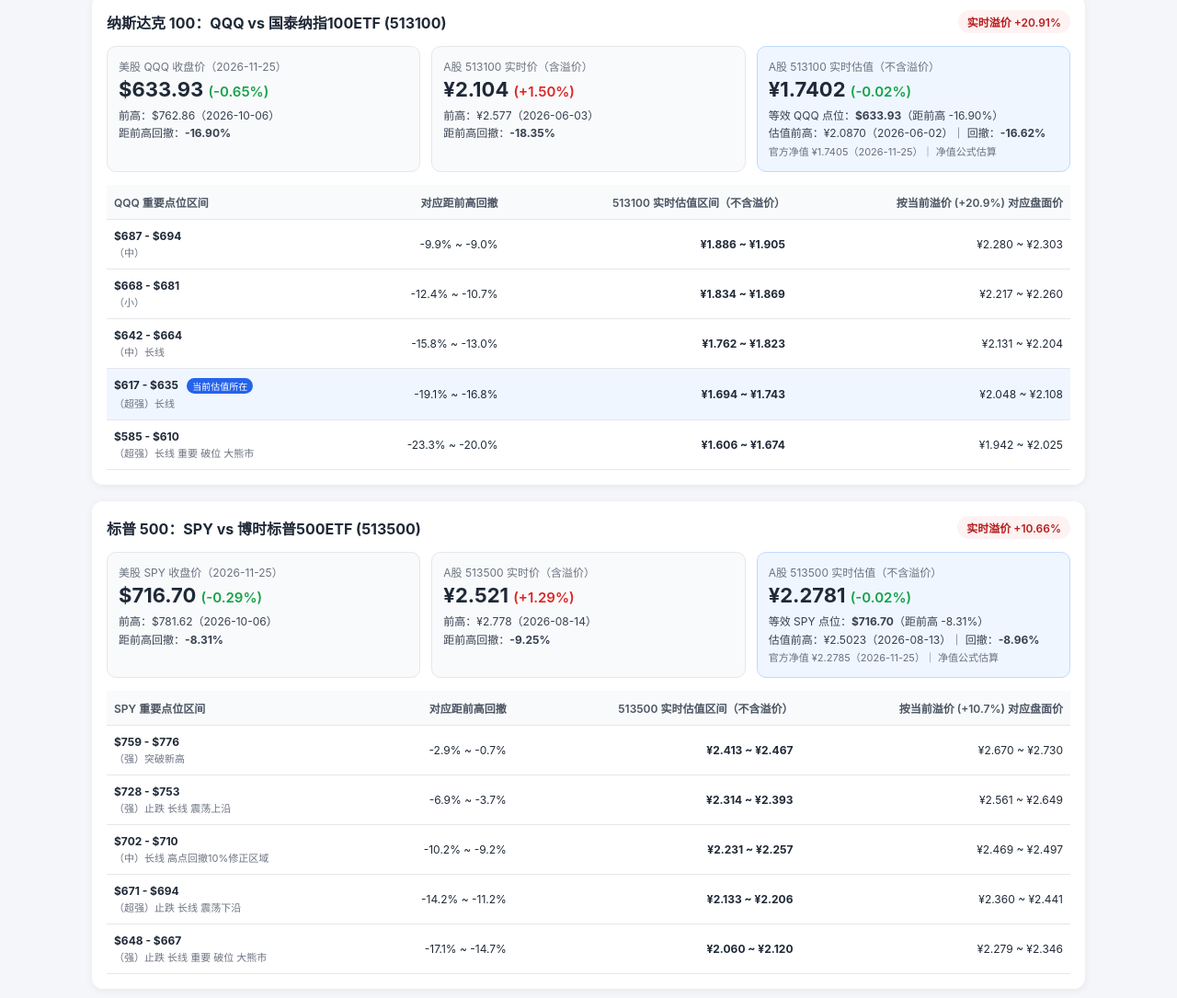
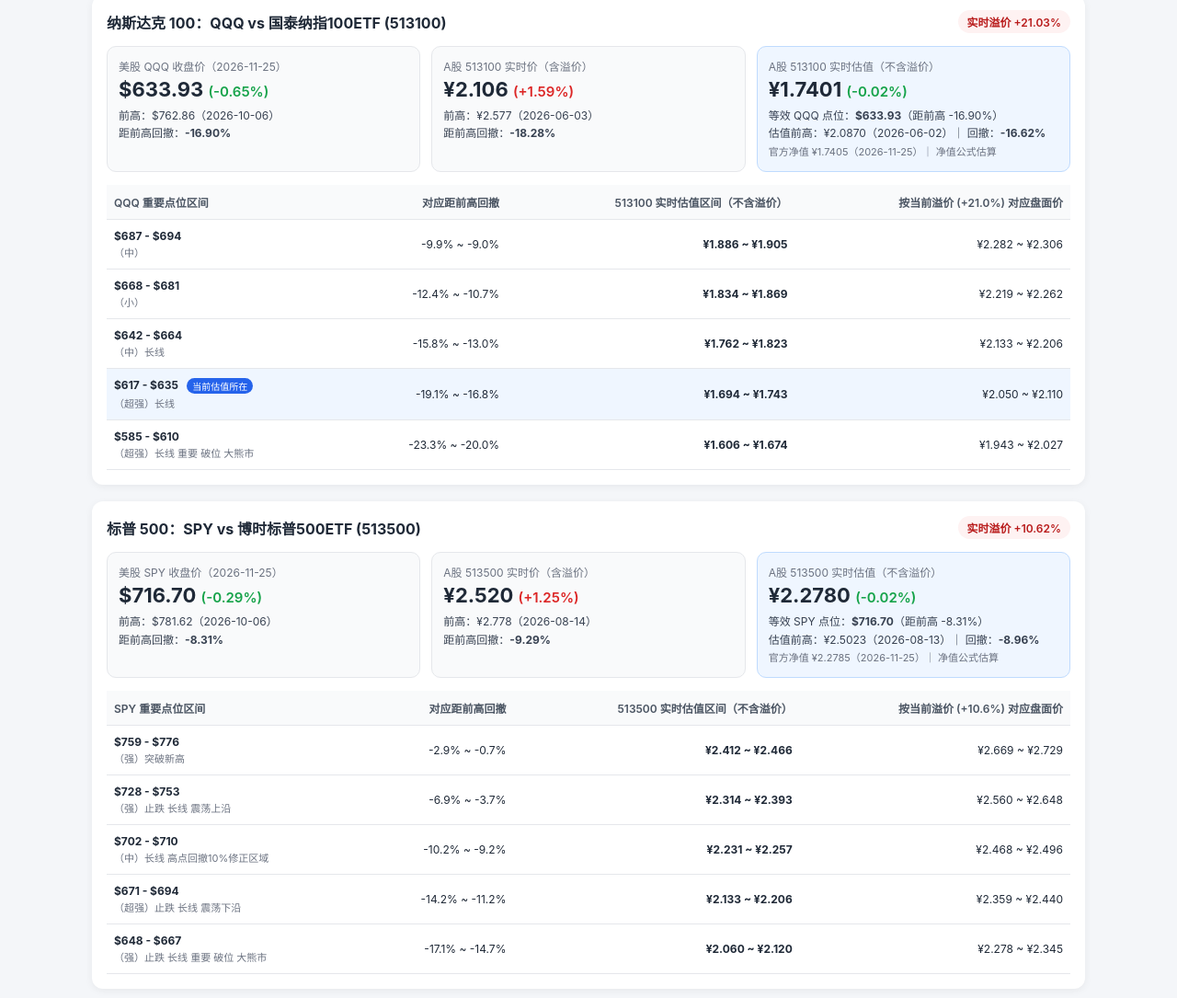
Before and after one commit to wz299/etf-monitor, a plain HTML site: page index.html in a window 1280 px wide. Shown: the part 639-1724 px from the top of the page at 92% size. Drawn offline with Linux system fonts and the light colour scheme.

Commit message:
chore: update ETF dashboard

```diff
--- a/index.html
+++ b/index.html
@@ -41,13 +41,13 @@
   <div class="container">
     <header>
       <h1>QQQ / SPY 与 A股跨境 ETF 盘中监控</h1>
-      <div class="meta">更新时间（北京时间）：2026-11-27 10:45:05 ｜ USD/CNY：6.6628</div>
+      <div class="meta">更新时间（北京时间）：2026-11-27 10:55:19 ｜ USD/CNY：6.6625</div>
     </header>
 
         <section class="card">
           <div class="card-header">
             <h2>纳斯达克 100：QQQ vs 嘉实纳指100ETF (159501)</h2>
-            <span class="badge badge-danger">实时溢价 +22.05%</span>
+            <span class="badge badge-danger">实时溢价 +21.99%</span>
           </div>
 
           <div class="grid">
@@ -60,16 +60,16 @@
 
             <div class="box">
               <div class="label">A股 159501 实时价（含溢价）</div>
-              <div class="value">¥1.995 <span class="up">(+1.58%)</span></div>
+              <div class="value">¥1.994 <span class="up">(+1.53%)</span></div>
               <div class="sub">前高：¥2.255（2026-10-12）</div>
-              <div class="sub">距前高回撤：<strong>-11.53%</strong></div>
+              <div class="sub">距前高回撤：<strong>-11.57%</strong></div>
             </div>
 
             <div class="box highlight">
               <div class="label">A股 159501 实时估值（不含溢价）</div>
-              <div class="value">¥1.6346 <span class="down">(-0.02%)</span></div>
+              <div class="value">¥1.6345 <span class="down">(-0.02%)</span></div>
               <div class="sub">等效 QQQ 点位：<strong>$633.93</strong>（距前高 -16.90%）</div>
-              <div class="sub">估值前高：¥1.9591（2026-06-02）｜ 回撤：<strong>-16.56%</strong></div>
+              <div class="sub">估值前高：¥1.9591（2026-06-02）｜ 回撤：<strong>-16.57%</strong></div>
               <div class="sub muted">官方净值 ¥1.6349（2026-11-25）｜ 净值公式估算</div>
             </div>
           </div>
@@ -90,35 +90,35 @@
                 <td><strong>$687 - $694</strong><div class="zone-tag">（中）</div></td>
                 <td>-9.9% ~ -9.0%</td>
                 <td><strong>¥1.771 ~ ¥1.789</strong></td>
-                <td>¥2.162 ~ ¥2.184</td>
+                <td>¥2.161 ~ ¥2.183</td>
               </tr>
 
               <tr>
                 <td><strong>$668 - $681</strong><div class="zone-tag">（小）</div></td>
                 <td>-12.4% ~ -10.7%</td>
                 <td><strong>¥1.722 ~ ¥1.756</strong></td>
-                <td>¥2.102 ~ ¥2.143</td>
+                <td>¥2.101 ~ ¥2.142</td>
               </tr>
 
               <tr>
                 <td><strong>$642 - $664</strong><div class="zone-tag">（中）长线</div></td>
                 <td>-15.8% ~ -13.0%</td>
                 <td><strong>¥1.655 ~ ¥1.712</strong></td>
-                <td>¥2.020 ~ ¥2.090</td>
+                <td>¥2.019 ~ ¥2.089</td>
               </tr>
 
               <tr class="active-zone">
                 <td><strong>$617 - $635</strong> <span class="now-pill">当前估值所在</span><div class="zone-tag">（超强）长线</div></td>
                 <td>-19.1% ~ -16.8%</td>
                 <td><strong>¥1.591 ~ ¥1.637</strong></td>
-                <td>¥1.942 ~ ¥1.998</td>
+                <td>¥1.941 ~ ¥1.997</td>
               </tr>
 
               <tr>
                 <td><strong>$585 - $610</strong><div class="zone-tag">（超强）长线 重要 破位 大熊市</div></td>
                 <td>-23.3% ~ -20.0%</td>
                 <td><strong>¥1.508 ~ ¥1.573</strong></td>
-                <td>¥1.841 ~ ¥1.920</td>
+                <td>¥1.840 ~ ¥1.919</td>
               </tr>
 
               </tbody>
@@ -129,7 +129,7 @@
         <section class="card">
           <div class="card-header">
             <h2>纳斯达克 100：QQQ vs 国泰纳指100ETF (513100)</h2>
-            <span class="badge badge-danger">实时溢价 +20.91%</span>
+            <span class="badge badge-danger">实时溢价 +21.03%</span>
           </div>
 
           <div class="grid">
@@ -142,14 +142,14 @@
 
             <div class="box">
               <div class="label">A股 513100 实时价（含溢价）</div>
-              <div class="value">¥2.104 <span class="up">(+1.50%)</span></div>
+              <div class="value">¥2.106 <span class="up">(+1.59%)</span></div>
               <div class="sub">前高：¥2.577（2026-06-03）</div>
-              <div class="sub">距前高回撤：<strong>-18.35%</strong></div>
+              <div class="sub">距前高回撤：<strong>-18.28%</strong></div>
             </div>
 
             <div class="box highlight">
               <div class="label">A股 513100 实时估值（不含溢价）</div>
-              <div class="value">¥1.7402 <span class="down">(-0.02%)</span></div>
+              <div class="value">¥1.7401 <span class="down">(-0.02%)</span></div>
               <div class="sub">等效 QQQ 点位：<strong>$633.93</strong>（距前高 -16.90%）</div>
               <div class="sub">估值前高：¥2.0870（2026-06-02）｜ 回撤：<strong>-16.62%</strong></div>
               <div class="sub muted">官方净值 ¥1.7405（2026-11-25）｜ 净值公式估算</div>
@@ -163,7 +163,7 @@
                   <th>QQQ 重要点位区间</th>
                   <th>对应距前高回撤</th>
                   <th>513100 实时估值区间（不含溢价）</th>
-                  <th>按当前溢价 (+20.9%) 对应盘面价</th>
+                  <th>按当前溢价 (+21.0%) 对应盘面价</th>
                 </tr>
               </thead>
               <tbody>
@@ -172,35 +172,35 @@
                 <td><strong>$687 - $694</strong><div class="zone-tag">（中）</div></td>
                 <td>-9.9% ~ -9.0%</td>
                 <td><strong>¥1.886 ~ ¥1.905</strong></td>
-                <td>¥2.280 ~ ¥2.303</td>
+                <td>¥2.282 ~ ¥2.306</td>
               </tr>
 
               <tr>
                 <td><strong>$668 - $681</strong><div class="zone-tag">（小）</div></td>
                 <td>-12.4% ~ -10.7%</td>
                 <td><strong>¥1.834 ~ ¥1.869</strong></td>
-                <td>¥2.217 ~ ¥2.260</td>
+                <td>¥2.219 ~ ¥2.262</td>
               </tr>
 
               <tr>
                 <td><strong>$642 - $664</strong><div class="zone-tag">（中）长线</div></td>
                 <td>-15.8% ~ -13.0%</td>
                 <td><strong>¥1.762 ~ ¥1.823</strong></td>
-                <td>¥2.131 ~ ¥2.204</td>
+                <td>¥2.133 ~ ¥2.206</td>
               </tr>
 
               <tr class="active-zone">
                 <td><strong>$617 - $635</strong> <span class="now-pill">当前估值所在</span><div class="zone-tag">（超强）长线</div></td>
                 <td>-19.1% ~ -16.8%</td>
                 <td><strong>¥1.694 ~ ¥1.743</strong></td>
-                <td>¥2.048 ~ ¥2.108</td>
+                <td>¥2.050 ~ ¥2.110</td>
               </tr>
 
               <tr>
                 <td><strong>$585 - $610</strong><div class="zone-tag">（超强）长线 重要 破位 大熊市</div></td>
                 <td>-23.3% ~ -20.0%</td>
                 <td><strong>¥1.606 ~ ¥1.674</strong></td>
-                <td>¥1.942 ~ ¥2.025</td>
+                <td>¥1.943 ~ ¥2.027</td>
               </tr>
 
               </tbody>
@@ -211,7 +211,7 @@
         <section class="card">
           <div class="card-header">
             <h2>标普 500：SPY vs 博时标普500ETF (513500)</h2>
-            <span class="badge badge-danger">实时溢价 +10.66%</span>
+            <span class="badge badge-danger">实时溢价 +10.62%</span>
           </div>
 
           <div class="grid">
@@ -224,14 +224,14 @@
 
             <div class="box">
               <div class="label">A股 513500 实时价（含溢价）</div>
-              <div class="value">¥2.521 <span class="up">(+1.29%)</span></div>
+              <div class="value">¥2.520 <span class="up">(+1.25%)</span></div>
               <div class="sub">前高：¥2.778（2026-08-14）</div>
-              <div class="sub">距前高回撤：<strong>-9.25%</strong></div>
+              <div class="sub">距前高回撤：<strong>-9.29%</strong></div>
             </div>
 
             <div class="box highlight">
               <div class="label">A股 513500 实时估值（不含溢价）</div>
-              <div class="value">¥2.2781 <span class="down">(-0.02%)</span></div>
+              <div class="value">¥2.2780 <span class="down">(-0.02%)</span></div>
               <div class="sub">等效 SPY 点位：<strong>$716.70</strong>（距前高 -8.31%）</div>
               <div class="sub">估值前高：¥2.5023（2026-08-13）｜ 回撤：<strong>-8.96%</strong></div>
               <div class="sub muted">官方净值 ¥2.2785（2026-11-25）｜ 净值公式估算</div>
@@ -245,7 +245,7 @@
                   <th>SPY 重要点位区间</th>
                   <th>对应距前高回撤</th>
                   <th>513500 实时估值区间（不含溢价）</th>
-                  <th>按当前溢价 (+10.7%) 对应盘面价</th>
+                  <th>按当前溢价 (+10.6%) 对应盘面价</th>
                 </tr>
               </thead>
               <tbody>
@@ -253,36 +253,36 @@
               <tr>
                 <td><strong>$759 - $776</strong><div class="zone-tag">（强）突破新高</div></td>
                 <td>-2.9% ~ -0.7%</td>
-                <td><strong>¥2.413 ~ ¥2.467</strong></td>
-                <td>¥2.670 ~ ¥2.730</td>
+                <td><strong>¥2.412 ~ ¥2.466</strong></td>
+                <td>¥2.669 ~ ¥2.729</td>
               </tr>
 
               <tr>
                 <td><strong>$728 - $753</strong><div class="zone-tag">（强）止跌 长线 震荡上沿</div></td>
                 <td>-6.9% ~ -3.7%</td>
                 <td><strong>¥2.314 ~ ¥2.393</strong></td>
-                <td>¥2.561 ~ ¥2.649</td>
+                <td>¥2.560 ~ ¥2.648</td>
               </tr>
 
               <tr>
                 <td><strong>$702 - $710</strong><div class="zone-tag">（中）长线 高点回撤10%修正区域</div></td>
                 <td>-10.2% ~ -9.2%</td>
                 <td><strong>¥2.231 ~ ¥2.257</strong></td>
-                <td>¥2.469 ~ ¥2.497</td>
+                <td>¥2.468 ~ ¥2.496</td>
               </tr>
 
               <tr>
                 <td><strong>$671 - $694</strong><div class="zone-tag">（超强）止跌 长线 震荡下沿</div></td>
                 <td>-14.2% ~ -11.2%</td>
                 <td><strong>¥2.133 ~ ¥2.206</strong></td>
-                <td>¥2.360 ~ ¥2.441</td>
+                <td>¥2.359 ~ ¥2.440</td>
               </tr>
 
               <tr>
                 <td><strong>$648 - $667</strong><div class="zone-tag">（强）止跌 长线 重要 破位 大熊市</div></td>
                 <td>-17.1% ~ -14.7%</td>
                 <td><strong>¥2.060 ~ ¥2.120</strong></td>
-                <td>¥2.279 ~ ¥2.346</td>
+                <td>¥2.278 ~ ¥2.345</td>
               </tr>
 
               </tbody>
```
